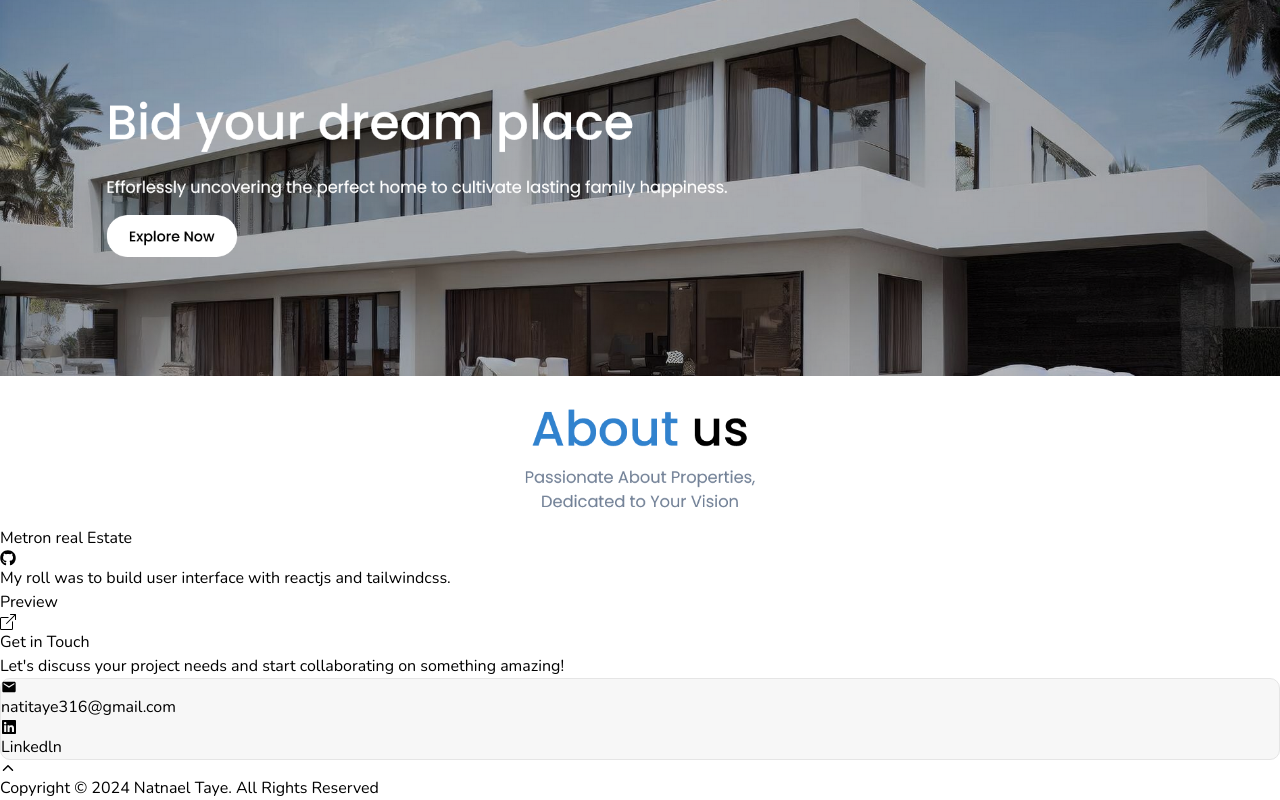
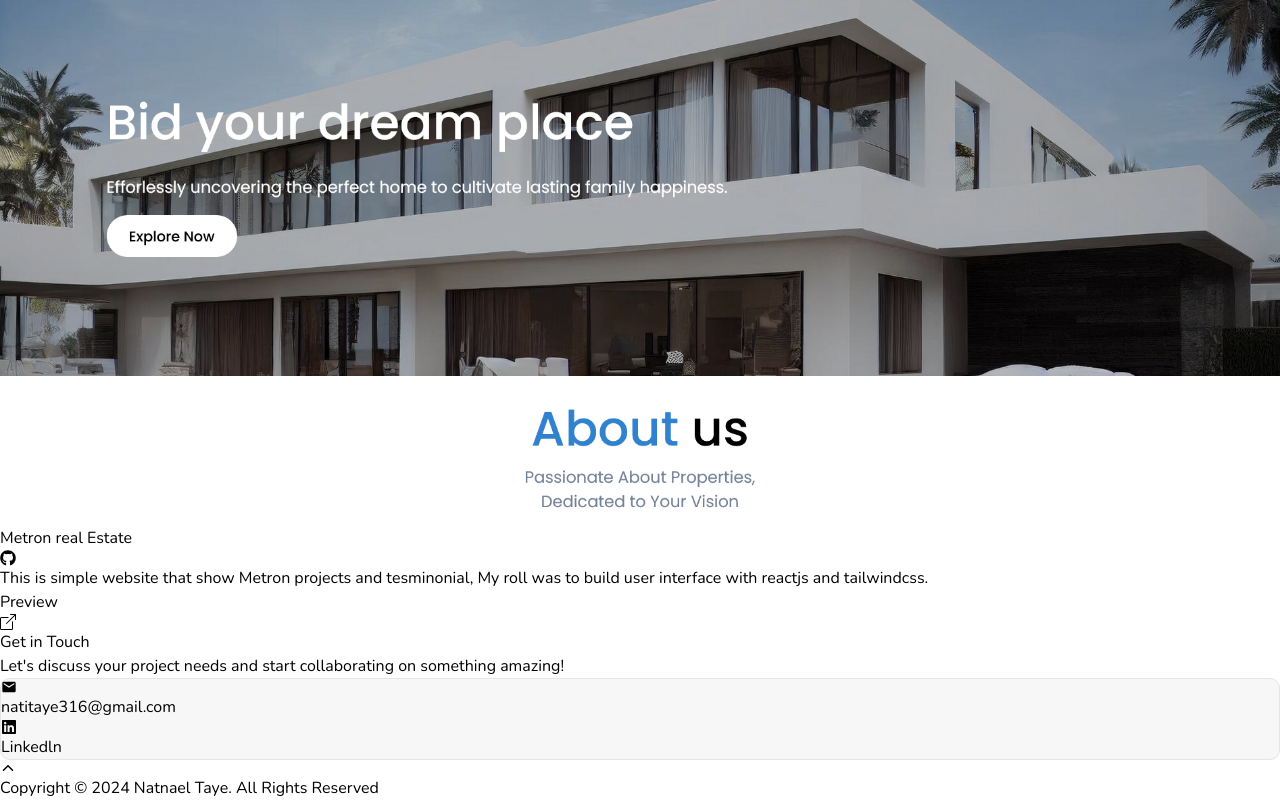
Before and after one commit to natnaelTy/Portfolio-website, a React (Vite) app: page / in a window 1280 px wide. Shown: the part 2484-3284 px from the top of the page. Built offline with nearby package versions, Linux system fonts and the light colour scheme.

Commit message:
another change

```diff
--- a/src/components/project/Project.jsx
+++ b/src/components/project/Project.jsx
@@ -25,7 +25,7 @@ function Project(){
                         projects && projects.length ?
                         projects.map((projectItem) => (
                    <div className="flex items-start justify-around w-full p-8 mt-6 flex-wrap">
-                      <div className="w-96 h-48 relative bg-black">
+                      <div className="w-[410px] h-[230px] relative bg-black">
                         <img src={projectItem.images} alt="Metron" className="object-cover w-full h-full"/>
                      </div>
                      <div className="flex flex-col items-center lg:items-start justify-center gap-5 mt-4 lg:mt-0">
--- a/src/components/project/Projects.json
+++ b/src/components/project/Projects.json
@@ -10,6 +10,6 @@
         "id": 1,
         "images": "./images/realEstateProject.png",
         "title": " Metron real Estate",
-        "description": "My roll was to build user interface with reactjs and tailwindcss."
+        "description": "This is simple website that show Metron projects and tesminonial, My roll was to build user interface with reactjs and tailwindcss."
     }
 ]
```
